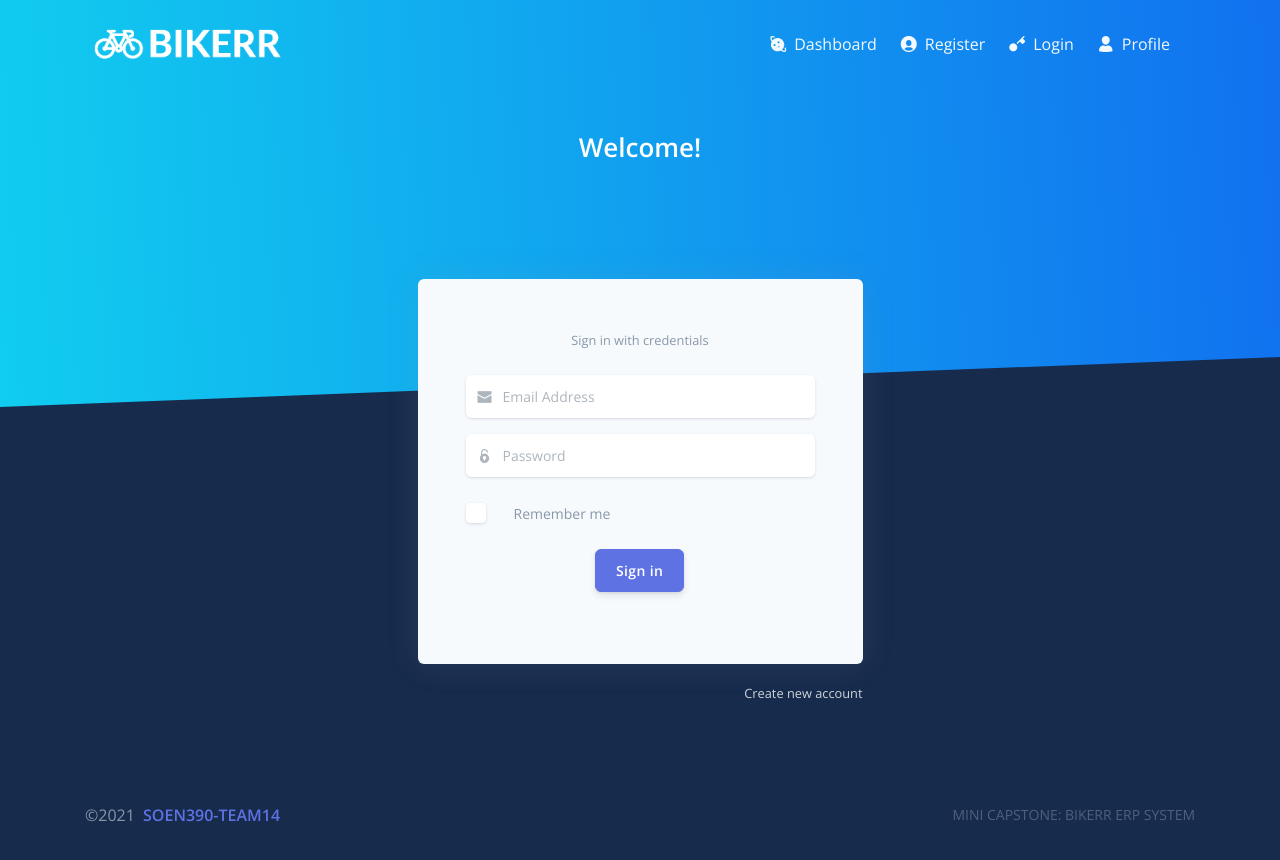
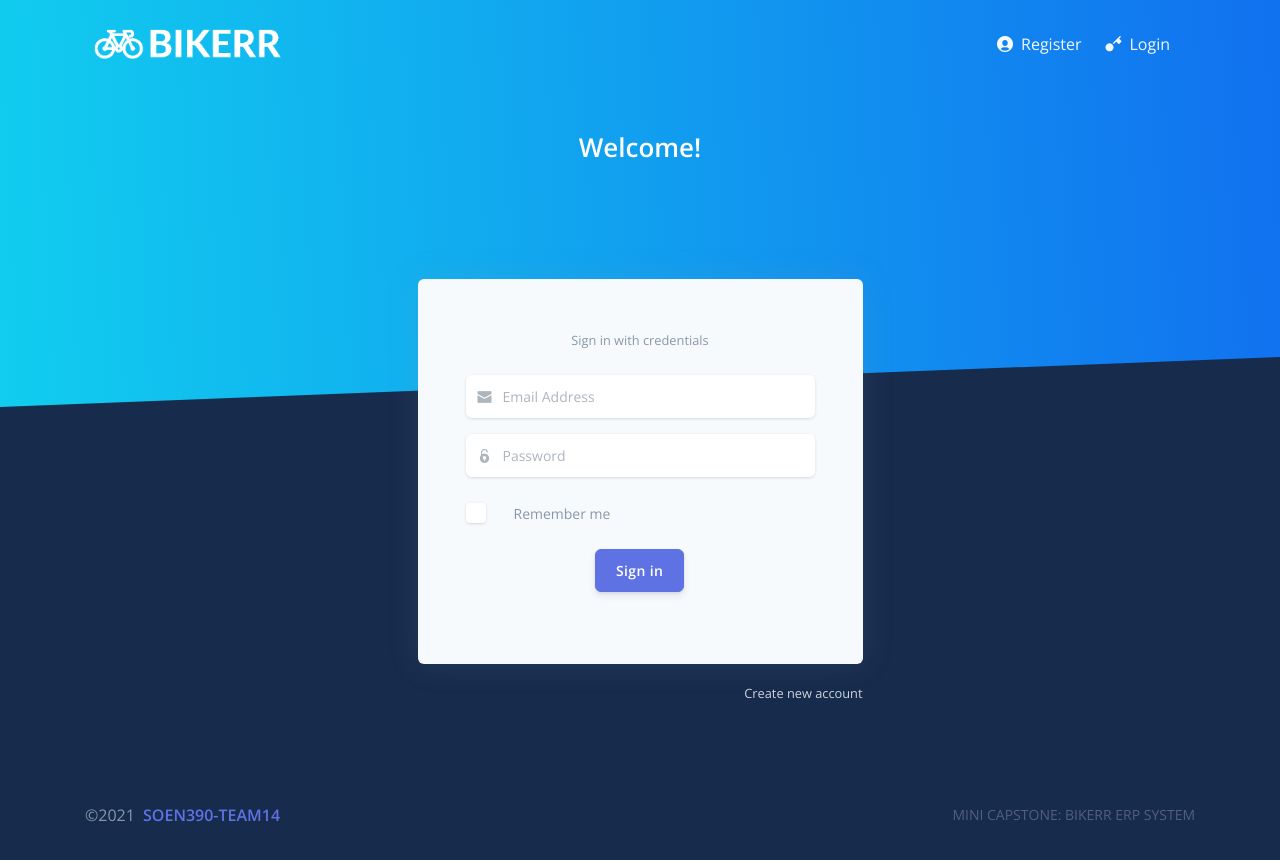
Before and after one commit to shash3/SOEN390-team14, a React (Create React App) app in the folder client/: page /auth/login in a window 1280 px wide. Shown: the top 860 px of the page. Built offline with nearby package versions, Linux system fonts and the light colour scheme.

Commit message:
remove authnav items #146
removed dashboard/profile

```diff
--- a/client/src/components/Navbars/AdminNavbar.jsx
+++ b/client/src/components/Navbars/AdminNavbar.jsx
@@ -88,7 +88,6 @@ const AdminNavbar = (props) => {
         <Container fluid>
           <div
             className="h4 mb-0 text-white text-uppercase d-none d-lg-inline-block"
-
           >
             {props.brandText}
           </div>
--- a/client/src/components/Navbars/AuthNavbar.jsx
+++ b/client/src/components/Navbars/AuthNavbar.jsx
@@ -50,12 +50,6 @@ const AdminNavbar = () => (
           </div>
           <Nav className="ml-auto" navbar>
             <NavItem>
-              <NavLink className="nav-link-icon" to="/admin" tag={Link}>
-                <i className="ni ni-planet" />
-                <span className="nav-link-inner--text">Dashboard</span>
-              </NavLink>
-            </NavItem>
-            <NavItem>
               <NavLink
                 className="nav-link-icon"
                 to="/auth/register"
@@ -71,16 +65,6 @@ const AdminNavbar = () => (
                 <span className="nav-link-inner--text">Login</span>
               </NavLink>
             </NavItem>
-            <NavItem>
-              <NavLink
-                className="nav-link-icon"
-                to="/admin/user-profile"
-                tag={Link}
-              >
-                <i className="ni ni-single-02" />
-                <span className="nav-link-inner--text">Profile</span>
-              </NavLink>
-            </NavItem>
           </Nav>
         </UncontrolledCollapse>
       </Container>
--- a/client/src/layouts/Admin.jsx
+++ b/client/src/layouts/Admin.jsx
@@ -70,20 +70,6 @@ const Admin = (props) => {
       icon: 'ni ni-single-02 text-yellow',
       component: Profile,
       layout: '/admin',
-    },
-    {
-      path: '/login',
-      name: 'Login',
-      icon: 'ni ni-key-25 text-info',
-      component: Login,
-      layout: '/auth',
-    },
-    {
-      path: '/register',
-      name: 'Register',
-      icon: 'ni ni-circle-08 text-pink',
-      component: Register,
-      layout: '/auth',
     },
     {
       path: '/help',
```
